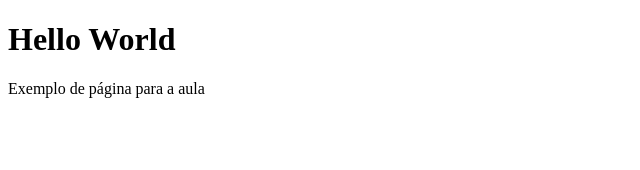
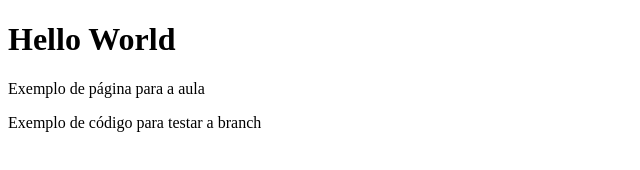
Before and after one commit to paulofreitasnt/hello-world, a plain HTML site: page index.html in a window 1280 px wide. Shown: the whole page, without its empty margins (0-640 px from the left). Drawn offline with Linux system fonts and the light colour scheme.

Commit message:
Adicionando conteúdo na branch paulo

```diff
--- a/index.html
+++ b/index.html
@@ -12,5 +12,7 @@
 
     <p>Exemplo de página para a aula </p>
 
+    <p>Exemplo de código para testar a branch</p>
+
 </body>
 </html>
```
